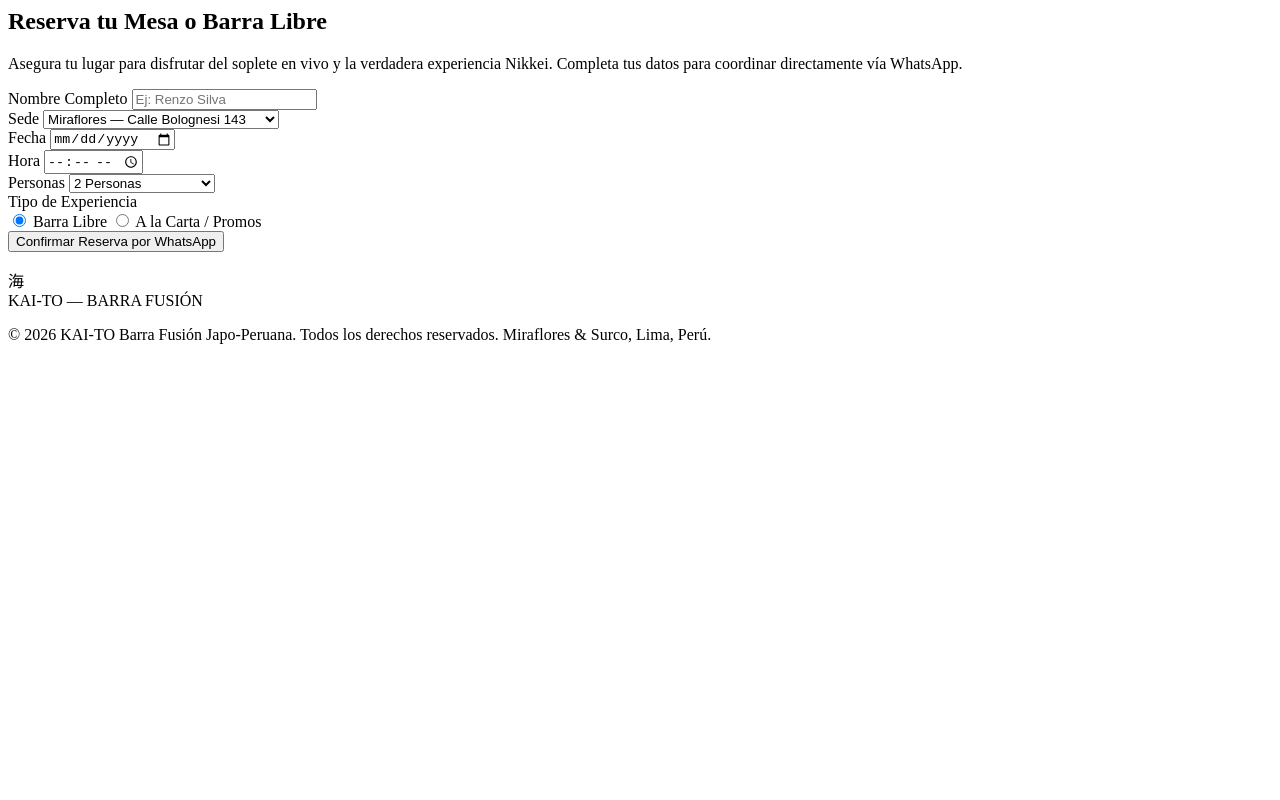
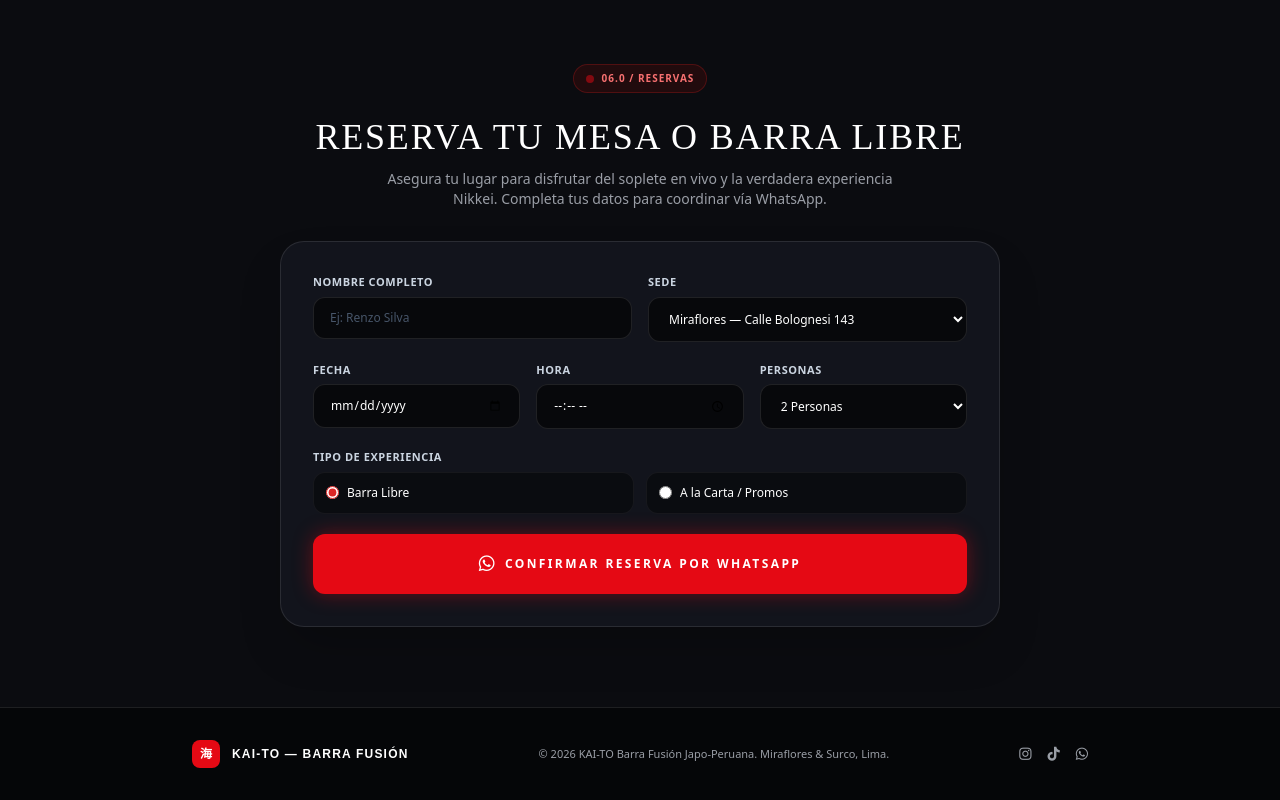
Before and after one commit to ctiptexnslmedupe-dotcom/men, a plain HTML site: page kaito.html in a window 1280 px wide. Drawn offline with nearby package versions, Linux system fonts and the light colour scheme.

Commit message:
Refactor reservation form and footer layout
Updated styles and structure of the reservation form, improved footer layout, and adjusted script for WhatsApp integration.

```diff
--- a/kaito.html
+++ b/kaito.html
@@ -1,18 +1,71 @@
-<h2 class="text-3xl sm:text-4xl font-editorial text-white uppercase tracking-wider mb-4">Reserva tu Mesa o Barra Libre</h2>
-        <p class="text-xs sm:text-sm text-kaito-muted mb-8 leading-relaxed">
-            Asegura tu lugar para disfrutar del soplete en vivo y la verdadera experiencia Nikkei. Completa tus datos para coordinar directamente vía WhatsApp.
+<!DOCTYPE html>
+<html lang="es" class="scroll-smooth">
+<head>
+    <meta charset="UTF-8">
+    <meta name="viewport" content="width=device-width, initial-scale=1.0">
+    <title>KAI-TO | Barra Fusión Japo-Peruana</title>
+
+    <!-- Tailwind CSS CDN -->
+    <script src="https://cdn.tailwindcss.com"></script>
+    <script>
+        tailwind.config = {
+            theme: {
+                extend: {
+                    colors: {
+                        'kaito-red': '#E50914',
+                        'kaito-dark': '#0B0C10',
+                        'kaito-card': '#12141C',
+                        'kaito-muted': '#9A9EA6'
+                    },
+                    fontFamily: {
+                        'editorial': ['Times New Roman', 'serif'],
+                        'brand': ['Arial', 'sans-serif']
+                    }
+                }
+            }
+        }
+    </script>
+
+    <!-- Font Awesome (Iconos) -->
+    <link rel="stylesheet" href="https://cdnjs.cloudflare.com/ajax/libs/font-awesome/6.5.1/css/all.min.css">
+
+    <!-- Estilos personalizados -->
+    <style>
+        .red-glow-btn {
+            background: #E50914;
+            box-shadow: 0 0 20px rgba(229, 9, 20, 0.4);
+        }
+        .kaito-card {
+            background-color: #12141C;
+        }
+    </style>
+</head>
+<body class="bg-[#0B0C10] text-slate-200 antialiased font-sans min-h-screen flex flex-col justify-between">
+<!-- ========================================================================= -->
+    <!-- SECCIÓN DE RESERVAS                                                       -->
+    <!-- ========================================================================= -->
+    <section class="max-w-3xl mx-auto px-6 py-12 text-center my-auto w-full">
+        <!-- Badge Superior -->
+        <div class="inline-flex items-center space-x-2 bg-red-950/40 border border-red-800/40 px-3 py-1.5 rounded-full mb-6">
+            <span class="w-2 h-2 rounded-full bg-kaito-red animate-pulse"></span>
+            <span class="text-[10px] font-bold tracking-widest text-red-400 uppercase">06.0 / Reservas</span>
+        </div>
+
+        <h2 class="text-3xl sm:text-4xl font-editorial text-white uppercase tracking-wider mb-3">Reserva tu Mesa o Barra Libre</h2>
+        <p class="text-xs sm:text-sm text-kaito-muted mb-8 max-w-lg mx-auto">
+            Asegura tu lugar para disfrutar del soplete en vivo y la verdadera experiencia Nikkei. Completa tus datos para coordinar vía WhatsApp.
         </p>
 
-        <!-- Formulario Interactivo de Reserva -->
-        <form id="reservaForm" onsubmit="enviarReservaWhatsApp(event)" class="kaito-card p-6 sm:p-8 rounded-3xl space-y-5 text-left border border-white/[0.1]">
+        <!-- Formulario -->
+        <form id="reservaForm" onsubmit="enviarReservaWhatsApp(event)" class="kaito-card p-6 sm:p-8 rounded-3xl space-y-5 text-left border border-white/10 shadow-2xl">
             <div class="grid grid-cols-1 sm:grid-cols-2 gap-4">
                 <div>
                     <label class="block text-[11px] font-bold text-slate-300 uppercase tracking-wider mb-1.5">Nombre Completo</label>
-                    <input type="text" id="nombreReserva" required placeholder="Ej: Renzo Silva" class="w-full bg-black/50 border border-white/10 rounded-xl px-4 py-3 text-xs text-white placeholder-slate-600 focus:outline-none focus:border-kaito-red transition">
+                    <input type="text" id="nombreReserva" required placeholder="Ej: Renzo Silva" class="w-full bg-black/60 border border-white/10 rounded-xl px-4 py-3 text-xs text-white placeholder-slate-600 focus:outline-none focus:border-kaito-red transition">
                 </div>
                 <div>
                     <label class="block text-[11px] font-bold text-slate-300 uppercase tracking-wider mb-1.5">Sede</label>
-                    <select id="sedeReserva" required class="w-full bg-black/50 border border-white/10 rounded-xl px-4 py-3 text-xs text-white focus:outline-none focus:border-kaito-red transition">
+                    <select id="sedeReserva" required class="w-full bg-black/60 border border-white/10 rounded-xl px-4 py-3 text-xs text-white focus:outline-none focus:border-kaito-red transition">
                         <option value="Miraflores (Bolognesi 143)">Miraflores — Calle Bolognesi 143</option>
                         <option value="Surco (Caminos del Inca 3252)">Surco — Av. Caminos del Inca 3252</option>
                     </select>
@@ -22,15 +75,15 @@
             <div class="grid grid-cols-1 sm:grid-cols-3 gap-4">
                 <div>
                     <label class="block text-[11px] font-bold text-slate-300 uppercase tracking-wider mb-1.5">Fecha</label>
-                    <input type="date" id="fechaReserva" required class="w-full bg-black/50 border border-white/10 rounded-xl px-4 py-3 text-xs text-white focus:outline-none focus:border-kaito-red transition">
+                    <input type="date" id="fechaReserva" required class="w-full bg-black/60 border border-white/10 rounded-xl px-4 py-3 text-xs text-white focus:outline-none focus:border-kaito-red transition">
                 </div>
                 <div>
                     <label class="block text-[11px] font-bold text-slate-300 uppercase tracking-wider mb-1.5">Hora</label>
-                    <input type="time" id="horaReserva" required class="w-full bg-black/50 border border-white/10 rounded-xl px-4 py-3 text-xs text-white focus:outline-none focus:border-kaito-red transition">
+                    <input type="time" id="horaReserva" required class="w-full bg-black/60 border border-white/10 rounded-xl px-4 py-3 text-xs text-white focus:outline-none focus:border-kaito-red transition">
                 </div>
                 <div>
                     <label class="block text-[11px] font-bold text-slate-300 uppercase tracking-wider mb-1.5">Personas</label>
-                    <select id="personasReserva" class="w-full bg-black/50 border border-white/10 rounded-xl px-4 py-3 text-xs text-white focus:outline-none focus:border-kaito-red transition">
+                    <select id="personasReserva" class="w-full bg-black/60 border border-white/10 rounded-xl px-4 py-3 text-xs text-white focus:outline-none focus:border-kaito-red transition">
                         <option value="2 personas">2 Personas</option>
                         <option value="3-4 personas">3 - 4 Personas</option>
                         <option value="5-6 personas">5 - 6 Personas</option>
@@ -42,65 +95,54 @@
             <div>
                 <label class="block text-[11px] font-bold text-slate-300 uppercase tracking-wider mb-1.5">Tipo de Experiencia</label>
                 <div class="grid grid-cols-2 gap-3 text-xs">
-                    <label class="flex items-center space-x-2 bg-black/30 p-3 rounded-xl border border-white/5 cursor-pointer hover:border-kaito-red/50 transition">
-                        <input type="radio" name="tipoExperiencia" value="Barra Libre (S/ 59.90)" checked class="accent-red-500">
+                    <label class="flex items-center space-x-2 bg-black/40 p-3 rounded-xl border border-white/5 cursor-pointer hover:border-kaito-red/50 transition">
+                        <input type="radio" name="tipoExperiencia" value="Barra Libre (S/ 59.90)" checked class="accent-red-600">
                         <span class="text-white font-medium">Barra Libre</span>
                     </label>
-                    <label class="flex items-center space-x-2 bg-black/30 p-3 rounded-xl border border-white/5 cursor-pointer hover:border-kaito-red/50 transition">
-                        <input type="radio" name="tipoExperiencia" value="A la Carta / Promos" class="accent-red-500">
+                    <label class="flex items-center space-x-2 bg-black/40 p-3 rounded-xl border border-white/5 cursor-pointer hover:border-kaito-red/50 transition">
+                        <input type="radio" name="tipoExperiencia" value="A la Carta / Promos" class="accent-red-600">
                         <span class="text-white font-medium">A la Carta / Promos</span>
                     </label>
                 </div>
             </div>
 
-            <button type="submit" class="w-full py-4 red-glow-btn text-white font-black text-xs uppercase tracking-[0.2em] rounded-xl transition hover:brightness-110 flex items-center justify-center space-x-2">
+            <button type="submit" class="w-full py-4 red-glow-btn text-white font-black text-xs uppercase tracking-[0.2em] rounded-xl transition hover:brightness-110 flex items-center justify-center space-x-2 mt-2">
                 <i class="fa-brands fa-whatsapp text-lg"></i>
                 <span>Confirmar Reserva por WhatsApp</span>
             </button>
         </form>
     </section>
-
     <!-- ========================================================================= -->
-    <!-- 8. FOOTER & DERECHOS RESERVADOS                                            -->
+    <!-- FOOTER Y DERECHOS RESERVADOS                                              -->
     <!-- ========================================================================= -->
-    <footer class="border-t border-white/[0.08] bg-[#050608] py-12 px-6 sm:px-12 text-xs text-kaito-muted relative z-10">
-        <div class="max-w-7xl mx-auto flex flex-col md:flex-row justify-between items-center gap-6">
+    <footer class="border-t border-white/10 bg-[#050608] py-8 px-6 text-xs text-kaito-muted w-full mt-auto">
+        <div class="max-w-4xl mx-auto flex flex-col md:flex-row justify-between items-center gap-4">
             <div class="flex items-center space-x-3">
-                <div class="w-8 h-8 rounded-lg bg-kaito-red flex items-center justify-center font-bold text-xs text-white">
+                <div class="w-7 h-7 rounded-lg bg-kaito-red flex items-center justify-center font-bold text-xs text-white">
                     海
                 </div>
-                <span class="font-brand font-bold text-white tracking-widest text-sm">KAI-TO — BARRA FUSIÓN</span>
+                <span class="font-brand font-bold text-white tracking-widest text-xs">KAI-TO — BARRA FUSIÓN</span>
             </div>
 
-            <p class="text-center md:text-left text-[11px]">
-                © 2026 KAI-TO Barra Fusión Japo-Peruana. Todos los derechos reservados. Miraflores & Surco, Lima, Perú.
+            <p class="text-center text-[11px]">
+                © 2026 KAI-TO Barra Fusión Japo-Peruana. Miraflores & Surco, Lima.
             </p>
 
-            <div class="flex space-x-4 text-base">
-                <a href="https://instagram.com" target="_blank" class="hover:text-kaito-red transition"><i class="fa-brands fa-instagram"></i></a>
-                <a href="https://tiktok.com" target="_blank" class="hover:text-kaito-red transition"><i class="fa-brands fa-tiktok"></i></a>
-                <a href="https://wa.me/51951770377" target="_blank" class="hover:text-kaito-red transition"><i class="fa-brands fa-whatsapp"></i></a>
+            <div class="flex space-x-4 text-sm">
+                <a href="https://instagram.com" target="_blank" class="hover:text-kaito-red transition" aria-label="Instagram"><i class="fa-brands fa-instagram"></i></a>
+                <a href="https://tiktok.com" target="_blank" class="hover:text-kaito-red transition" aria-label="TikTok"><i class="fa-brands fa-tiktok"></i></a>
+                <a href="https://wa.me/51951770377" target="_blank" class="hover:text-kaito-red transition" aria-label="WhatsApp"><i class="fa-brands fa-whatsapp"></i></a>
             </div>
         </div>
     </footer>
 
     <!-- ========================================================================= -->
-    <!-- SCRIPTS EN VIVO: RELOJ LIMA, GSAP ANIMATIONS & WHATSAPP REDIRECT         -->
+    <!-- SCRIPT: ENVÍO A WHATSAPP                                                  -->
     <!-- ========================================================================= -->
     <script>
-        // 1. Reloj en Vivo Hora de Lima
-        function actualizarRelojLima() {
-            const ahora = new Date();
-            const opciones = { timeZone: 'America/Lima', hour: '2-digit', minute: '2-digit', second: '2-digit', hour12: false };
-            const horaLima = new Intl.DateTimeFormat('es-PE', opciones).format(ahora);
-            document.getElementById('relojLimaKaito').textContent = horaLima.replace(/:/g, ' : ');
-        }
-        setInterval(actualizarRelojLima, 1000);
-        actualizarRelojLima();
-
-        // 2. Integración WhatsApp Dinámica para Reservas
         function enviarReservaWhatsApp(e) {
             e.preventDefault();
+
             const nombre = document.getElementById('nombreReserva').value;
             const sede = document.getElementById('sedeReserva').value;
             const fecha = document.getElementById('fechaReserva').value;
@@ -119,27 +161,6 @@
             const urlWhatsApp = `https://wa.me/51951770377?text=${encodeURIComponent(mensaje)}`;
             window.open(urlWhatsApp, '_blank');
         }
-
-        // 3. Animaciones Cinemáticas con GSAP
-        document.addEventListener("DOMContentLoaded", () => {
-            gsap.registerPlugin(ScrollTrigger);
-
-            gsap.from(".gsap-hero", {
-                duration: 1.2,
-                y: 40,
-                opacity: 0,
-                stagger: 0.2,
-                ease: "power3.out"
-            });
-
-            gsap.from(".gsap-hero-img", {
-                duration: 1.5,
-                scale: 0.95,
-                opacity: 0,
-                delay: 0.4,
-                ease: "power2.out"
-            });
-        });
     </script>
 </body>
 </html>
```
